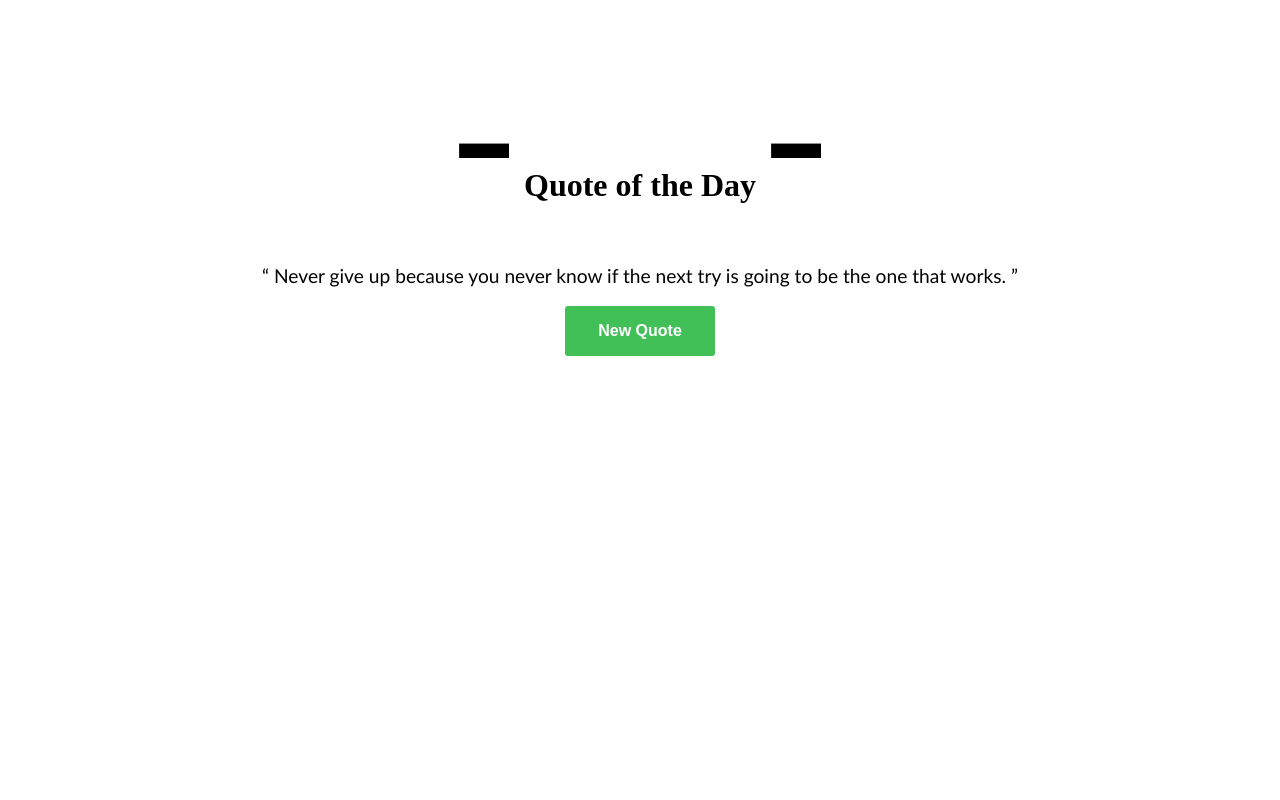
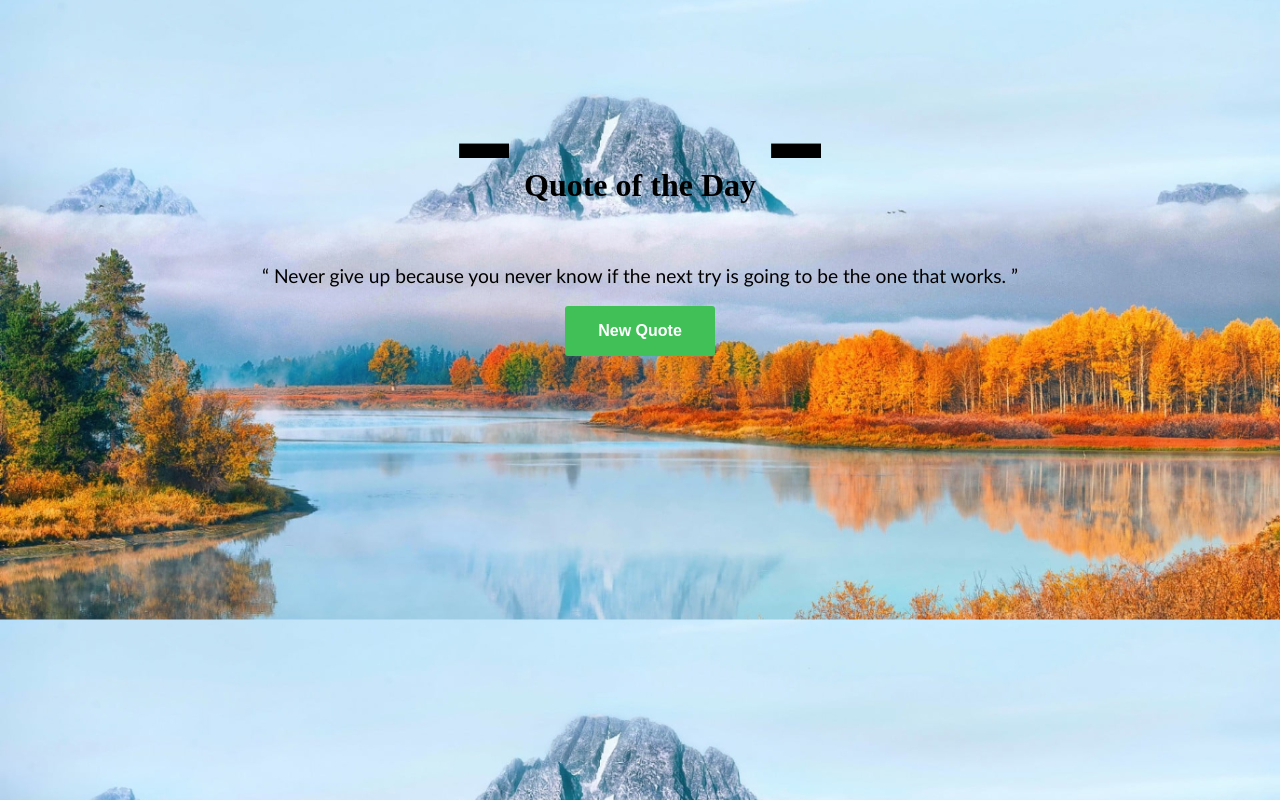
Before and after one commit to NikhilFullstack/Quotes-Generator, a plain HTML site: page index.html in a window 1280 px wide. Drawn offline with Linux system fonts and the light colour scheme.

Commit message:
Update style.css

```diff
--- a/style.css
+++ b/style.css
@@ -7,7 +7,7 @@ body{
     padding: 0;
     box-sizing: border-box;
     background-size: cover;
-    background-image: url("./wall1.jpg");
+    background-image: url("./wal1.jpg");
 }
 .content{
     text-align: center;
```
